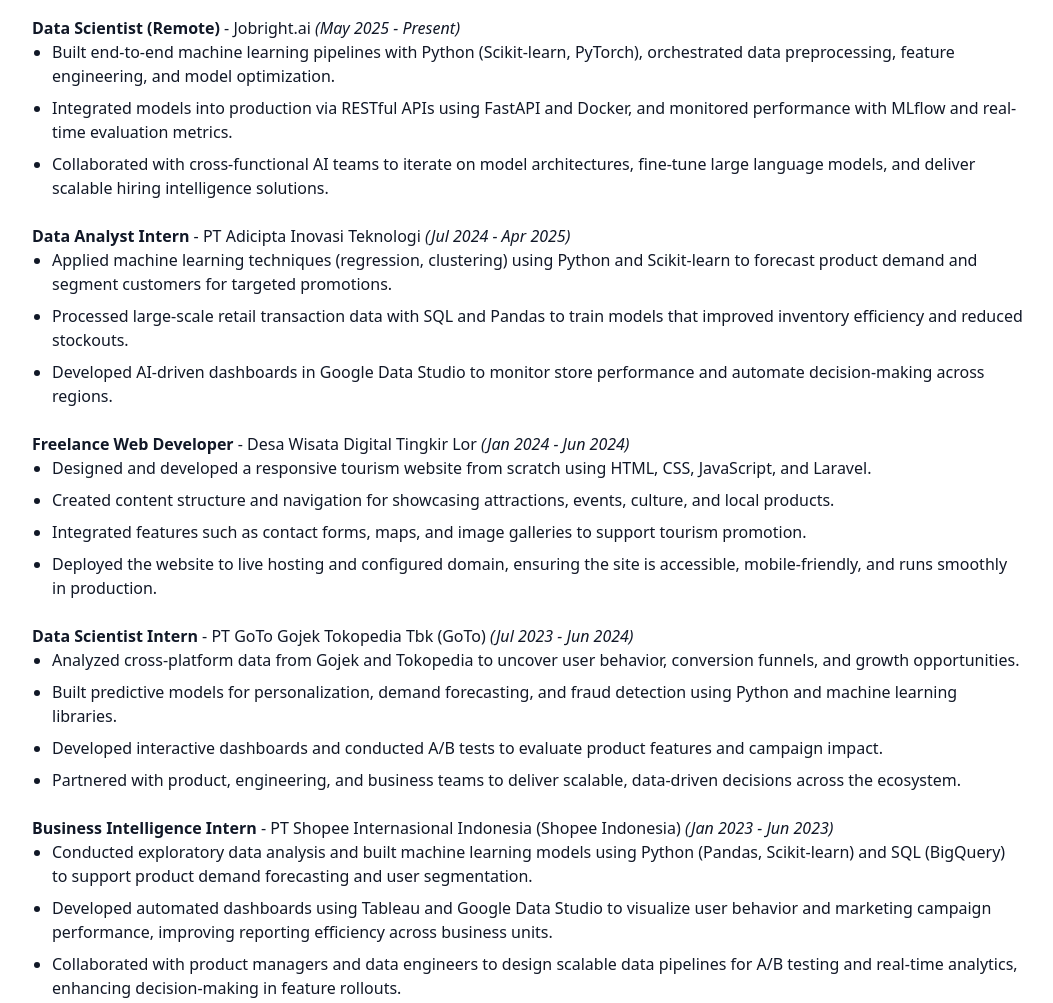
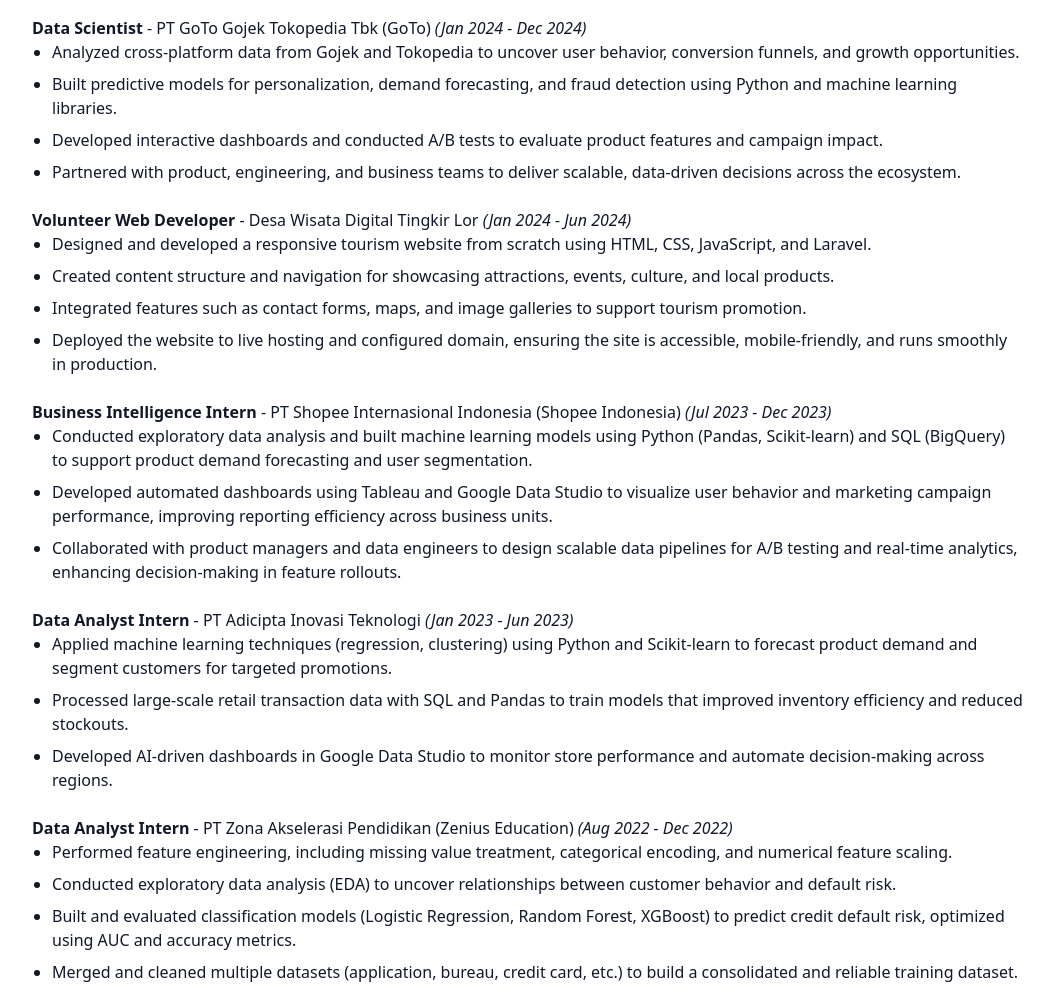
Before and after one commit to altianten/personal-site, a plain HTML site: page index.html in a window 1280 px wide. Shown: the part 2240-3243 px from the top of the page, without its empty margins (112-1165 px from the left). Drawn offline with nearby package versions, Linux system fonts and the light colour scheme.

Commit message:
Update index.html

```diff
--- a/index.html
+++ b/index.html
@@ -163,27 +163,18 @@
             </h3>
             <div class="max-w-5xl mx-auto px-4 space-y-6">
                 <div>
-                    <strong>Data Scientist (Remote)</strong>
-                    - Jobright.ai
-                    <em>(May 2025 - Present)</em>
+                    <strong>Data Scientist</strong>
+                    - PT GoTo Gojek Tokopedia Tbk (GoTo)
+                    <em>(Jan 2024 - Dec 2024)</em>
                     <ul class="list-disc pl-5 space-y-2">
-                        <li>Built end-to-end machine learning pipelines with Python (Scikit-learn, PyTorch), orchestrated data preprocessing, feature engineering, and model optimization.</li>
-                        <li>Integrated models into production via RESTful APIs using FastAPI and Docker, and monitored performance with MLflow and real-time evaluation metrics.</li>
-                        <li>Collaborated with cross-functional AI teams to iterate on model architectures, fine-tune large language models, and deliver scalable hiring intelligence solutions.</li>
+                        <li>Analyzed cross-platform data from Gojek and Tokopedia to uncover user behavior, conversion funnels, and growth opportunities.</li>
+                        <li>Built predictive models for personalization, demand forecasting, and fraud detection using Python and machine learning libraries.</li>
+                        <li>Developed interactive dashboards and conducted A/B tests to evaluate product features and campaign impact.</li>
+                        <li>Partnered with product, engineering, and business teams to deliver scalable, data-driven decisions across the ecosystem.</li>
                     </ul>
                 </div>
                 <div>
-                    <strong>Data Analyst Intern</strong>
-                    - PT Adicipta Inovasi Teknologi
-                    <em>(Jul 2024 - Apr 2025)</em>
-                    <ul class="list-disc pl-5 space-y-2">
-                        <li>Applied machine learning techniques (regression, clustering) using Python and Scikit-learn to forecast product demand and segment customers for targeted promotions.</li>
-                        <li>Processed large-scale retail transaction data with SQL and Pandas to train models that improved inventory efficiency and reduced stockouts.</li>
-                        <li>Developed AI-driven dashboards in Google Data Studio to monitor store performance and automate decision-making across regions.</li>
-                    </ul>
-                </div>
-                <div>
-                    <strong>Freelance Web Developer</strong>
+                    <strong>Volunteer Web Developer</strong>
                     - Desa Wisata Digital Tingkir Lor
                     <em>(Jan 2024 - Jun 2024)</em>
                     <ul class="list-disc pl-5 space-y-2">
@@ -194,24 +185,23 @@
                     </ul>
                 </div>
                 <div>
-                    <strong>Data Scientist Intern</strong>
-                    - PT GoTo Gojek Tokopedia Tbk (GoTo)
-                    <em>(Jul 2023 - Jun 2024)</em>
-                    <ul class="list-disc pl-5 space-y-2">
-                        <li>Analyzed cross-platform data from Gojek and Tokopedia to uncover user behavior, conversion funnels, and growth opportunities.</li>
-                        <li>Built predictive models for personalization, demand forecasting, and fraud detection using Python and machine learning libraries.</li>
-                        <li>Developed interactive dashboards and conducted A/B tests to evaluate product features and campaign impact.</li>
-                        <li>Partnered with product, engineering, and business teams to deliver scalable, data-driven decisions across the ecosystem.</li>
-                    </ul>
-                </div>
-                <div>
                     <strong>Business Intelligence Intern</strong>
                     - PT Shopee Internasional Indonesia (Shopee Indonesia)
-                    <em>(Jan 2023 - Jun 2023)</em>
+                    <em>(Jul 2023 - Dec 2023)</em>
                     <ul class="list-disc pl-5 space-y-2">
                         <li>Conducted exploratory data analysis and built machine learning models using Python (Pandas, Scikit-learn) and SQL (BigQuery) to support product demand forecasting and user segmentation.</li>
                         <li>Developed automated dashboards using Tableau and Google Data Studio to visualize user behavior and marketing campaign performance, improving reporting efficiency across business units.</li>
                         <li>Collaborated with product managers and data engineers to design scalable data pipelines for A/B testing and real-time analytics, enhancing decision-making in feature rollouts.</li>
+                    </ul>
+                </div>
+                <div>
+                    <strong>Data Analyst Intern</strong>
+                    - PT Adicipta Inovasi Teknologi
+                    <em>(Jan 2023 - Jun 2023)</em>
+                    <ul class="list-disc pl-5 space-y-2">
+                        <li>Applied machine learning techniques (regression, clustering) using Python and Scikit-learn to forecast product demand and segment customers for targeted promotions.</li>
+                        <li>Processed large-scale retail transaction data with SQL and Pandas to train models that improved inventory efficiency and reduced stockouts.</li>
+                        <li>Developed AI-driven dashboards in Google Data Studio to monitor store performance and automate decision-making across regions.</li>
                     </ul>
                 </div>
                 <div>
```
